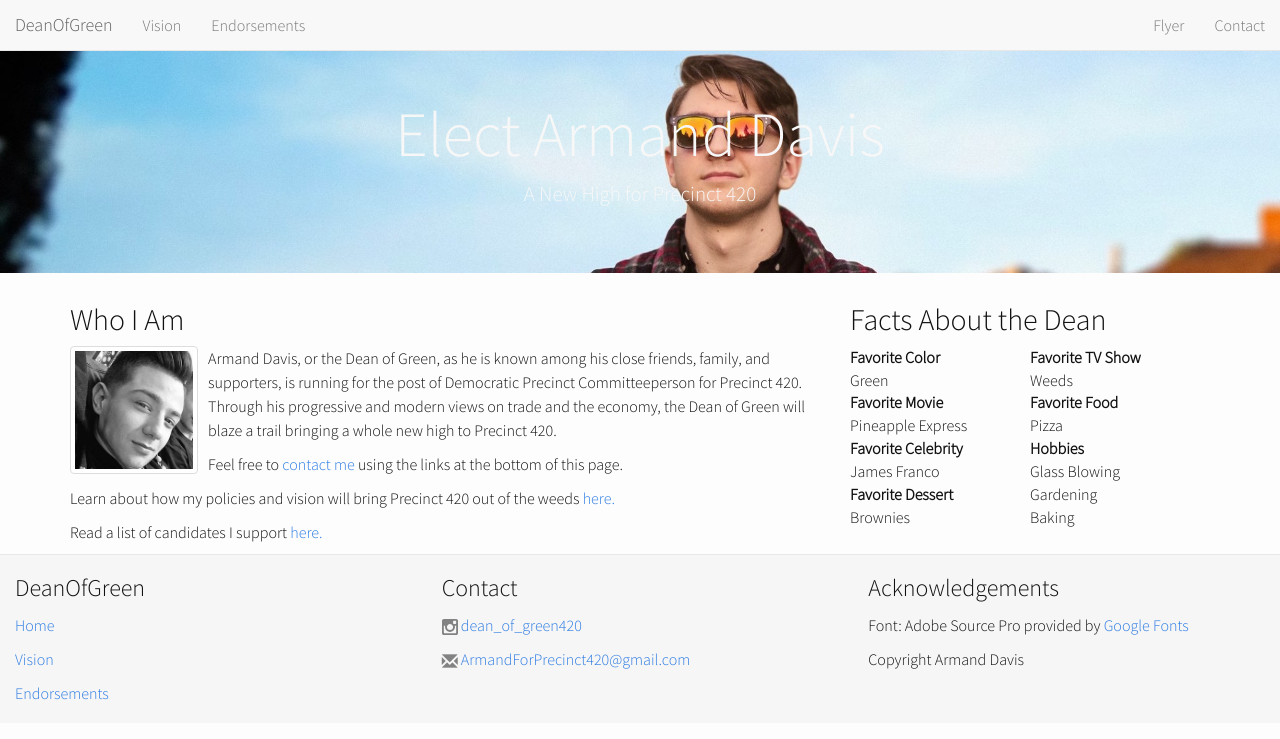
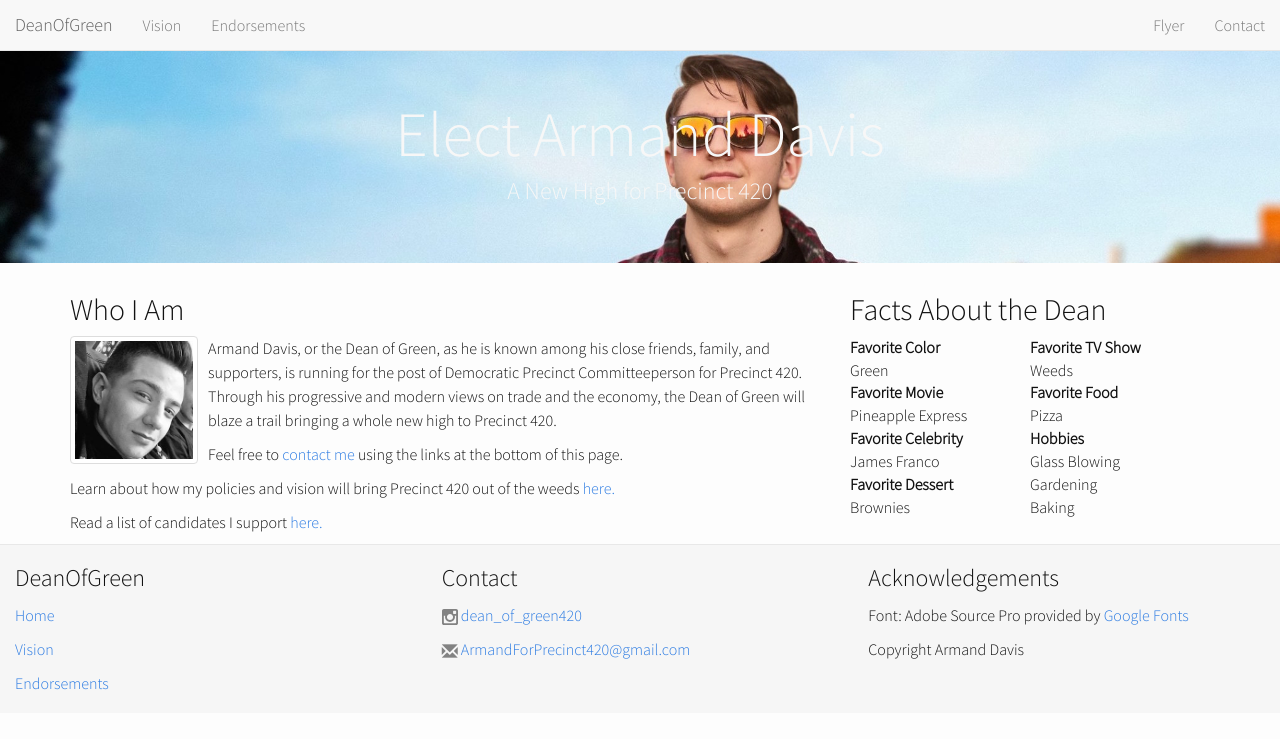
Before and after one commit to deanofgreen/deanofgreen.github.io, a Jekyll site: the page built from index.html, in a window 1280 px wide. Shown: the top 739 px of the page. Built offline with Jekyll 4.4.1, drawn with Linux system fonts in a browser that asks for light colours; nearby versions of some CDN libraries.

Commit message:
Change size of subheading on index.html

```diff
--- a/index.html
+++ b/index.html
@@ -7,9 +7,9 @@ layout: default
 			<h1 class=text-center>
 				Elect Armand Davis
 			</h1>
-			<p class=text-center>
+			<h3 class=text-center>
 				A New High for Precinct 420
-			</div>
+            </h3>
 		</div>
     </div>
 	<div class="container">
```
